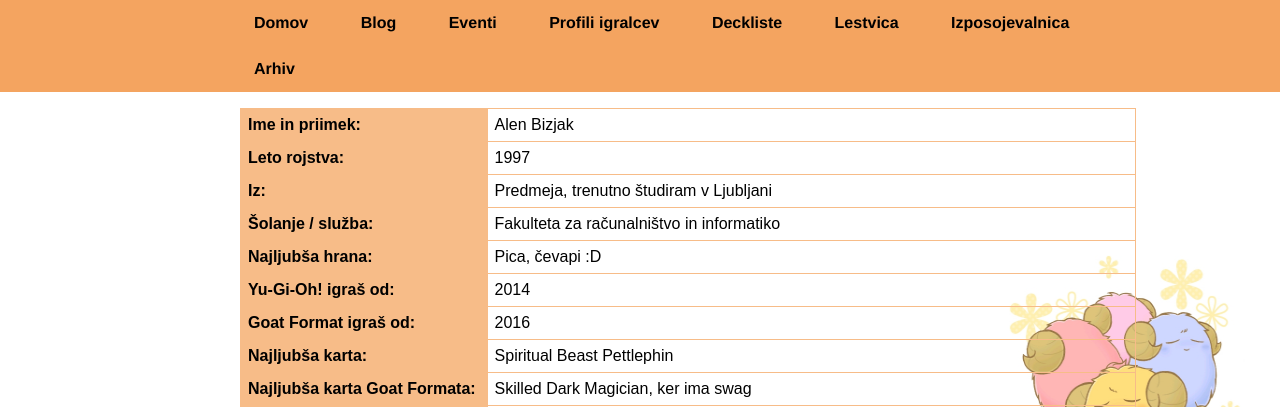
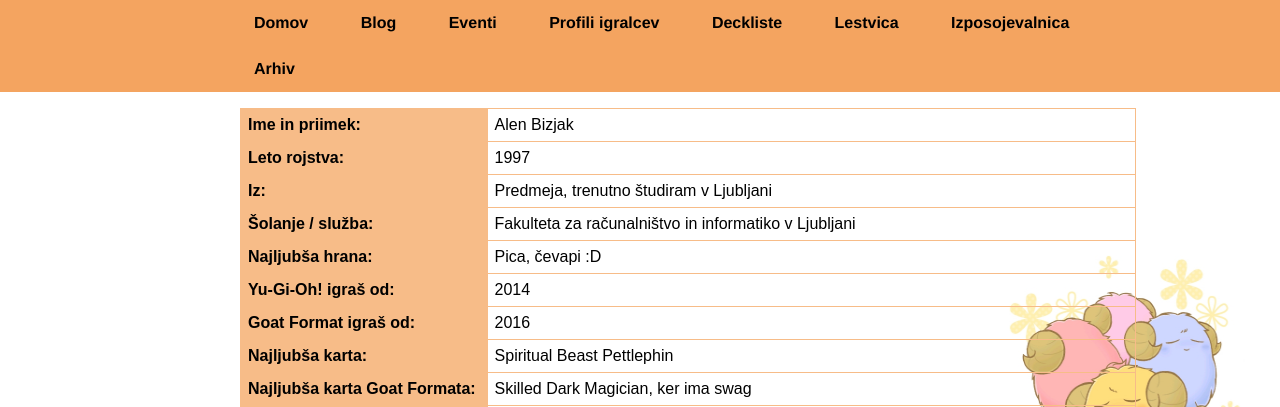
Before and after one commit to slogoatsss/slogoatsss.github.io, a Jekyll site: the page built from profili/profil/AlenBizjak/index.html, in a window 1280 px wide. Shown: the top 407 px of the page. Built offline with Jekyll 4.4.1, drawn with Linux system fonts in a browser that asks for light colours; nearby versions of some CDN libraries; library files that are not in the unit come from our copies.

Commit message:
Update index.html

```diff
--- a/profili/profil/AlenBizjak/index.html
+++ b/profili/profil/AlenBizjak/index.html
@@ -11,7 +11,7 @@
 	<tr>
 		<th><b>Iz: </b></th><td>Predmeja, trenutno študiram v Ljubljani</td>
 	<tr>
-		<th><b>Šolanje / služba: </b></th><td>Fakulteta za računalništvo in informatiko</td>
+		<th><b>Šolanje / služba: </b></th><td>Fakulteta za računalništvo in informatiko v Ljubljani</td>
 	<tr>
 		<th><b>Najljubša hrana: </b></th><td>Pica, čevapi :D</td>
 	<tr>
```
